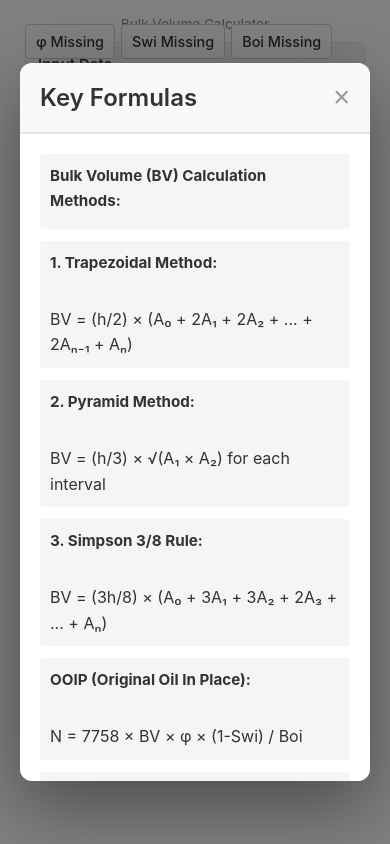
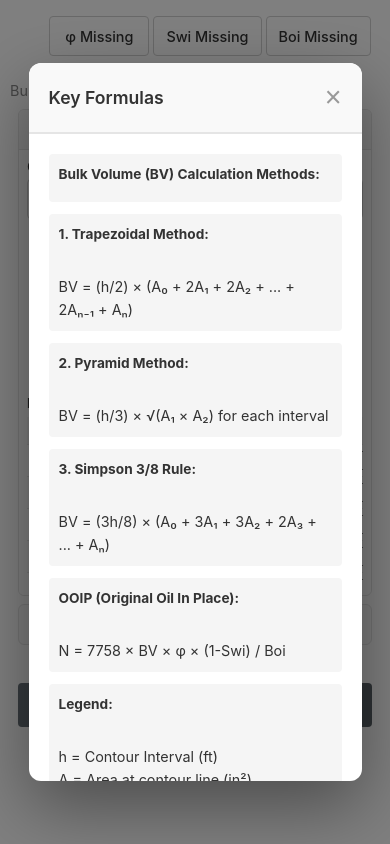
Before and after one commit to nheil15/Bulk-Volume, a website: page public/index.html in a window 390 px wide. Both pictures are taken after a click on the button "Formulas". Drawn offline with nearby package versions, Linux system fonts and the light colour scheme.

Commit message:
Update the responsiveness.

```diff
--- a/public/styles.css
+++ b/public/styles.css
@@ -921,6 +921,227 @@ body {
     /* Used by action buttons */
 }
 
+/* Mobile Phone Responsive (Below 600px - Small phones) */
+@media (max-width: 600px) {
+    body {
+        height: auto;
+        overflow: auto;
+        overflow-x: hidden;
+    }
+
+    .chat-container {
+        height: auto;
+        min-height: 100vh;
+        overflow-x: hidden;
+    }
+
+    .chat-header {
+        margin-top: 8px;
+        margin-bottom: 10px;
+        flex-wrap: wrap;
+    }
+
+    .chat-header h2 {
+        font-size: 1.3em;
+    }
+
+    .subtitle-text {
+        font-size: 0.9em;
+        width: 100%;
+        order: 3;
+        margin-top: 8px;
+    }
+
+    .missing-buttons-group {
+        position: relative;
+        top: auto;
+        gap: 4px;
+        margin-bottom: 8px;
+        justify-content: flex-start;
+    }
+
+    .btn-missing-field {
+        font-size: 0.7em;
+        padding: 5px 8px;
+        min-height: 36px;
+    }
+
+    .calculator-form {
+        max-width: 100%;
+        padding: 0 8px;
+    }
+
+    .panel-summary {
+        font-size: 0.95em;
+        padding: 10px;
+    }
+
+    .panel-content {
+        padding: 10px;
+    }
+
+    .input-data-layout {
+        grid-template-columns: 1fr;
+        gap: 8px;
+        padding: 8px !important;
+    }
+
+    .form-group {
+        margin-bottom: 10px;
+    }
+
+    .form-group label {
+        font-size: 0.9em;
+    }
+
+    .form-group input,
+    .form-group select {
+        font-size: 1em;
+        padding: 8px;
+        min-height: 40px;
+    }
+
+    .data-buttons {
+        gap: 6px;
+    }
+
+    .buttons-row-1,
+    .buttons-row-2 {
+        flex-direction: column;
+        gap: 6px;
+    }
+
+    .btn {
+        padding: 10px 12px;
+        font-size: 0.9em;
+        min-height: 40px;
+        min-width: 100px;
+    }
+
+    .btn-secondary {
+        flex: 1;
+        min-width: auto;
+    }
+
+    .btn-compute {
+        width: 100%;
+        padding: 12px;
+        font-size: 1em;
+        min-height: 44px;
+        margin-top: 10px;
+    }
+
+    .data-table-wrapper {
+        margin-top: 8px;
+        overflow-x: auto;
+    }
+
+    .data-table {
+        font-size: 0.8em;
+        min-width: 100%;
+    }
+
+    .data-table th,
+    .data-table td {
+        padding: 6px 4px;
+        white-space: nowrap;
+    }
+
+    .input-summary-column {
+        width: 100%;
+    }
+
+    .chat-content {
+        flex-direction: column;
+    }
+
+    .input-section {
+        width: 100%;
+        align-items: stretch;
+    }
+
+    .input-section.with-results {
+        width: 100%;
+        border-right: none;
+        border-bottom: 1px solid #e5e5e5;
+        max-height: none;
+    }
+
+    .results-section {
+        width: 100%;
+        border-left: none;
+    }
+
+    .results-header {
+        flex-direction: column;
+        gap: 8px;
+    }
+
+    .results-header h2 {
+        font-size: 1.1em;
+    }
+
+    .modal-content {
+        max-width: 95vw;
+        max-height: 85vh;
+        width: 90%;
+    }
+
+    .modal {
+        padding: 10px;
+    }
+
+    .modal-header h2 {
+        font-size: 1.1em;
+    }
+
+    .modal-body {
+        font-size: 0.9em;
+    }
+}
+
+/* Extra Small Phones (Below 360px) */
+@media (max-width: 360px) {
+    .chat-header h2 {
+        font-size: 1.1em;
+    }
+
+    .missing-buttons-group {
+        width: 100%;
+        flex-wrap: wrap;
+    }
+
+    .btn-missing-field {
+        font-size: 0.65em;
+        padding: 4px 6px;
+        flex: 1;
+        min-width: 70px;
+    }
+
+    .calculator-form {
+        padding: 0 6px;
+    }
+
+    .btn {
+        font-size: 0.85em;
+        padding: 8px 10px;
+    }
+
+    .data-table {
+        font-size: 0.8em;
+    }
+
+    .data-table th,
+    .data-table td {
+        padding: 4px;
+    }
+
+    .modal-content {
+        max-width: 98vw;
+        width: 95%;
+    }
+}
+
 ::-webkit-scrollbar-thumb {
     background: #667eea;
     border-radius: 10px;
```
